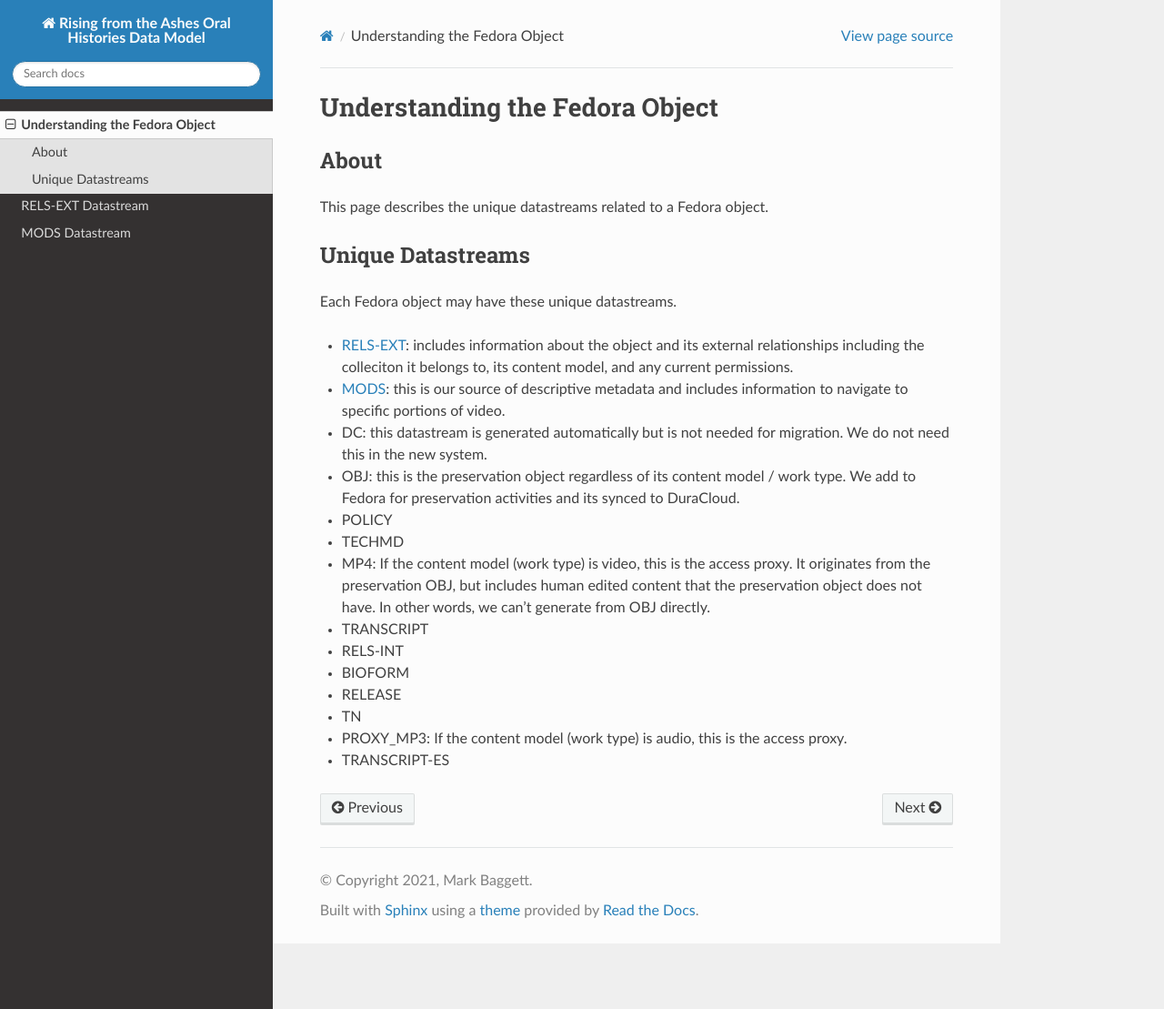
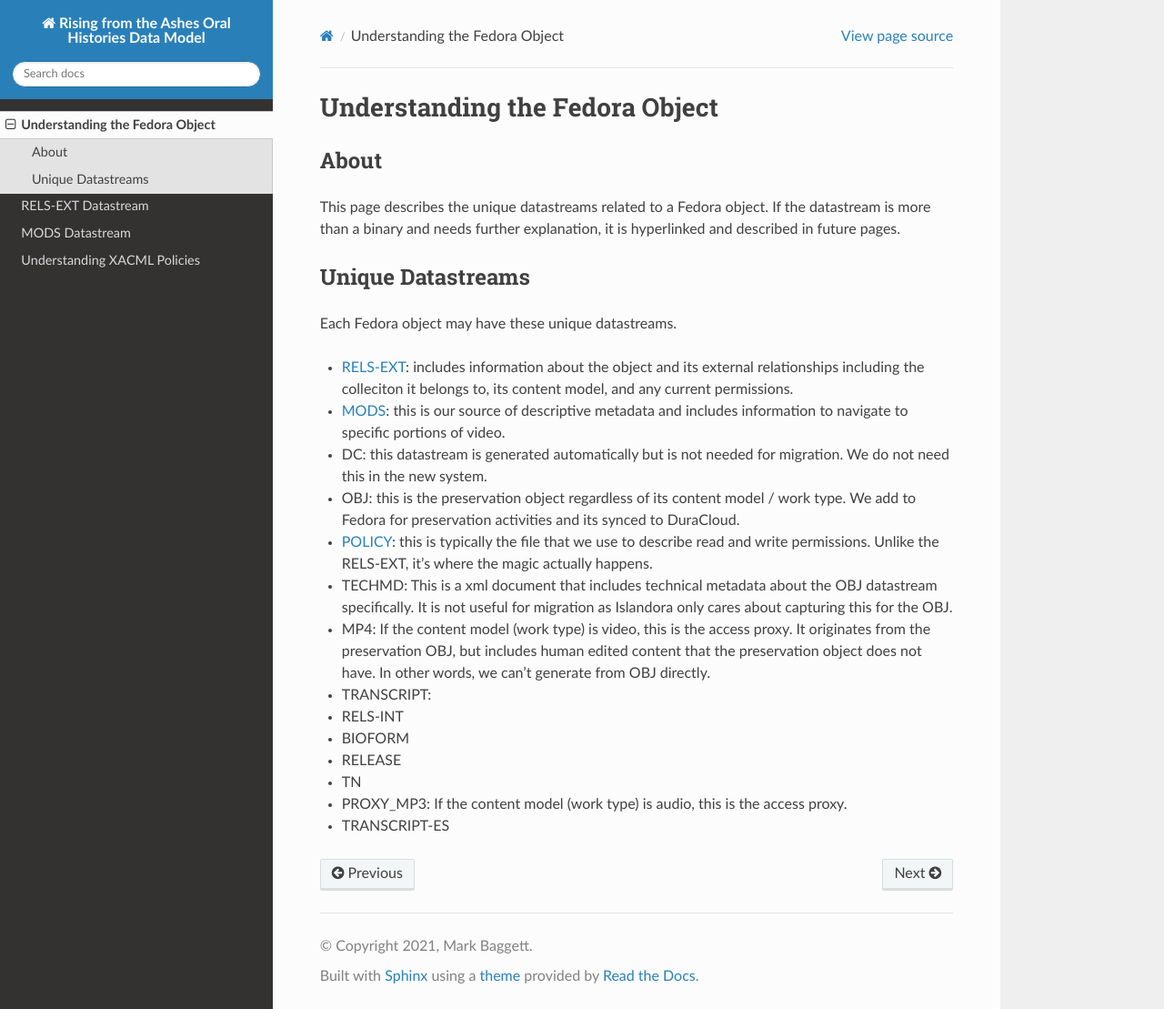
Before and after one commit to markpbaggett/rfta_data_models, a Sphinx documentation site: the page built from docs/source/data/1_fedora_object.rst, in a window 1280 px wide and 1109 px high. Shown: the whole window at 91% size. Built offline with Sphinx 7.4.7 and the Read the Docs theme 2.0.0, drawn with Linux system fonts in a browser that asks for light colours.

Commit message:
Add Policy description.

```diff
--- a/docs/source/data/1_fedora_object.rst
+++ b/docs/source/data/1_fedora_object.rst
@@ -4,7 +4,8 @@ Understanding the Fedora Object
 About
 -----
 
-This page describes the unique datastreams related to a Fedora object.
+This page describes the unique datastreams related to a Fedora object. If the datastream is more than a binary and
+needs further explanation, it is hyperlinked and described in future pages.
 
 Unique Datastreams
 ------------------
@@ -15,10 +16,10 @@ Each Fedora object may have these unique datastreams.
 * `MODS <3_understanding_the_mods.html>`__: this is our source of descriptive metadata and includes information to navigate to specific portions of video.
 * DC:  this datastream is generated automatically but is not needed for migration. We do not need this in the new system.
 * OBJ: this is the preservation object regardless of its content model / work type.  We add to Fedora for preservation activities and its synced to DuraCloud.
-* POLICY
-* TECHMD
+* `POLICY <4_policy.html>`__: this is typically the file that we use to describe read and write permissions. Unlike the RELS-EXT, it's where the magic actually happens.
+* TECHMD:  This is a xml document that includes technical metadata about the OBJ datastream specifically.  It is not useful for migration as Islandora only cares about capturing this for the OBJ.
 * MP4: If the content model (work type) is video, this is the access proxy.  It originates from the preservation OBJ, but includes human edited content that the preservation object does not have.  In other words, we can't generate from OBJ directly.
-* TRANSCRIPT
+* TRANSCRIPT:
 * RELS-INT
 * BIOFORM
 * RELEASE
```
Also changed, not shown: docs/source/data/4_policy.rst (added, +52 -0 lines).
